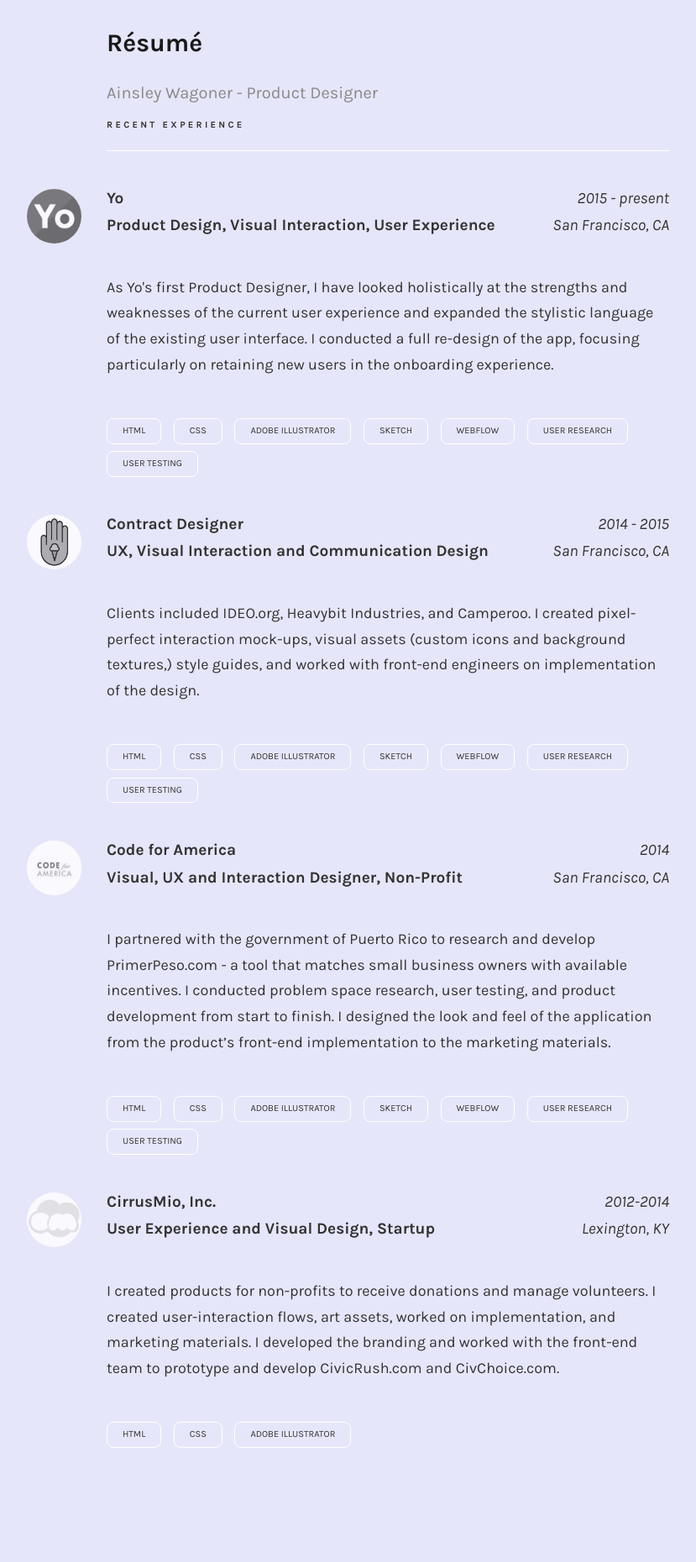
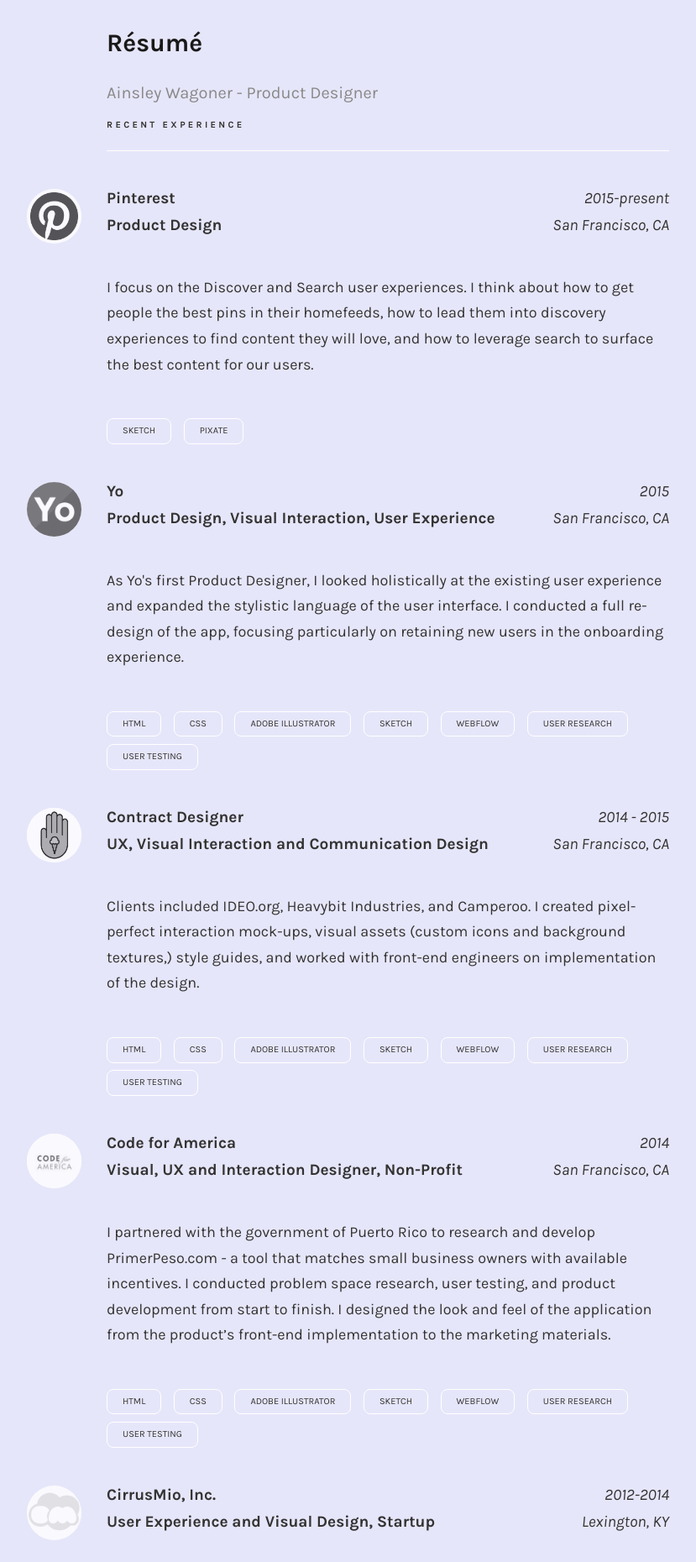
Before and after one commit to ainsleywagon/ainsleywagon.github.io, a Flask app: page /resume in a window 1280 px wide. Shown: the part 88-1948 px from the top of the page at 84% size, without its empty margins (178-1007 px from the left). Run offline with Flask 2, Linux system fonts and the light colour scheme; some libraries are stand-ins or nearby versions; some web fonts are replaced.

Commit message:
updating resume

```diff
--- a/app/templates/resume.html
+++ b/app/templates/resume.html
@@ -8,23 +8,45 @@
       <h1>Résumé</h1>
       <h2>Ainsley Wagoner - Product Designer</h2>
       <p class="section-tagline">Recent Experience</p>
+      <!-- Recent Experience: Product Design @ Pinterest-->
+      <p>
+        <a target="_blank" href="http://pinterest.com">
+          <img class="icon" src="{{url_for('static', filename='images/logos/pinterest.png')}}">
+        </a>
+        <b>Pinterest</b>
+        <span class="right"><i>2015-present</i></span>
+        <br>
+        <b>Product Design</b>
+        <span class="right"><i>San Francisco, CA</i></span>
+        <br>
+        <br>
+        <p class="resume-description">
+          I focus on the Discover and Search user experiences. I think about
+          how to get people the best pins in their homefeeds, how to lead them into
+          discovery experiences to find content they will love, and how to leverage
+          search to surface the best content for our users.
+        </p>
+        <br>
+        <span class="skill">Sketch</span>
+        <span class="skill">Pixate</span>
+      </p>
+      <br>
       <!-- Recent Experience: Product Designer -->
       <p>
         <a target="_blank" href="http://justyo.co">
           <img class="icon" src="{{url_for('static', filename='images/logos/Yo.png')}}">
         </a>
         <b>Yo</b>
-        <span class="right"><i>2015 - present</i></span>
+        <span class="right"><i>2015</i></span>
         <br>
         <b>Product Design, Visual Interaction, User Experience</b>
         <span class="right"><i>San Francisco, CA</i></span>
         <br>
         <br>
-        <p class="resume-description">As Yo's first Product Designer, I have
-          looked holistically at the strengths and weaknesses of the current
-          user experience and expanded the stylistic language of the existing
-          user interface. I conducted a full re-design of the app, focusing
-          particularly on retaining new users in the onboarding experience.
+        <p class="resume-description">As Yo's first Product Designer, I
+          looked holistically at the existing user experience and expanded the
+          stylistic language of the user interface. I conducted a full re-design
+          of the app, focusing particularly on retaining new users in the onboarding experience.
         </p>
         <br>
         <span class="skill">HTML</span>
```
Also changed, not shown: app/static/images/logos/pinterest.png (added), 3 other files.
